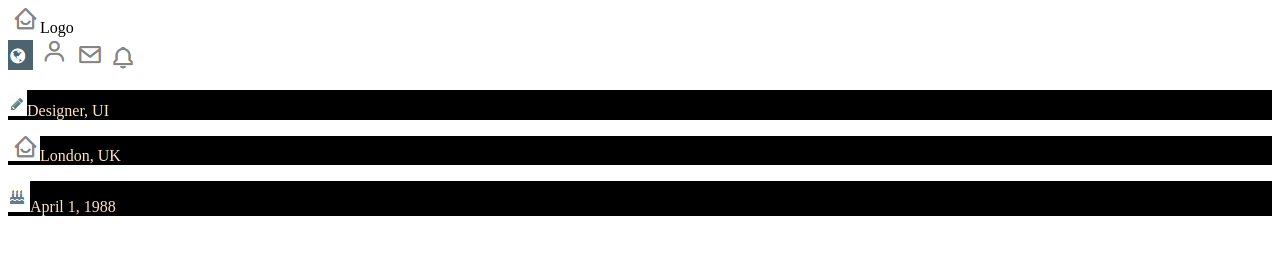
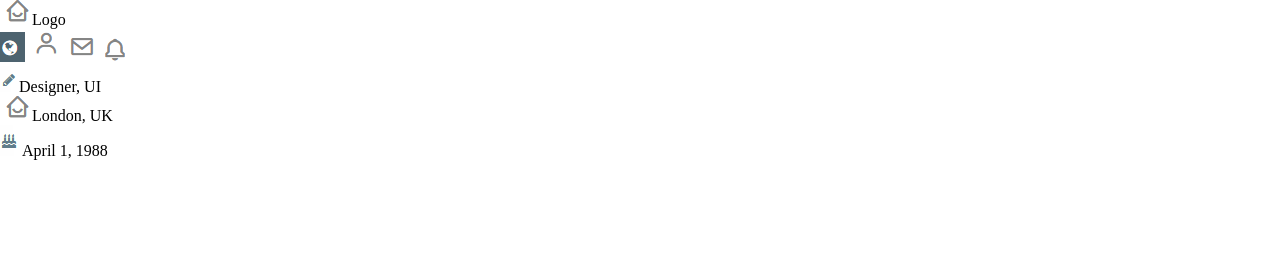
Before and after one commit to Numwali/challenge2, a plain HTML site: page index.html in a window 1280 px wide. Drawn offline with Linux system fonts and the light colour scheme.

Commit message:
general styles

```diff
--- a/styles.css
+++ b/styles.css
@@ -1,4 +1,5 @@
-p{
- background-color: black;
- color:bisque;
+* {
+ margin: 0;
+ padding: 0;
+ box-sizing: border-box;
 }
```
